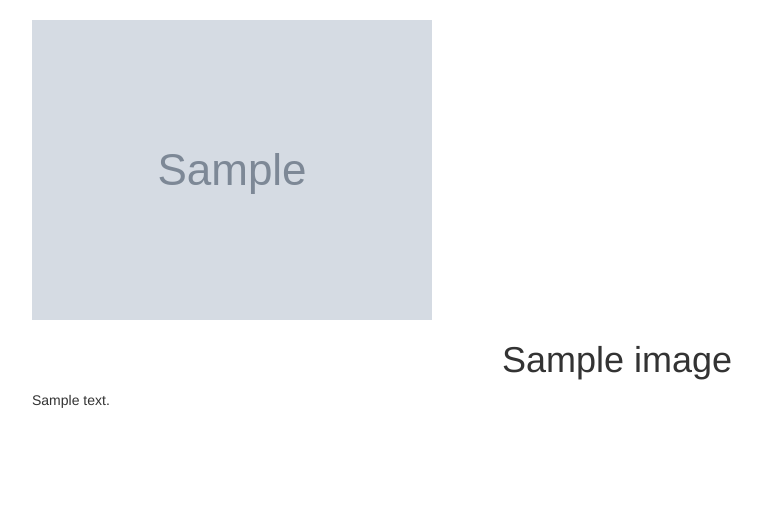
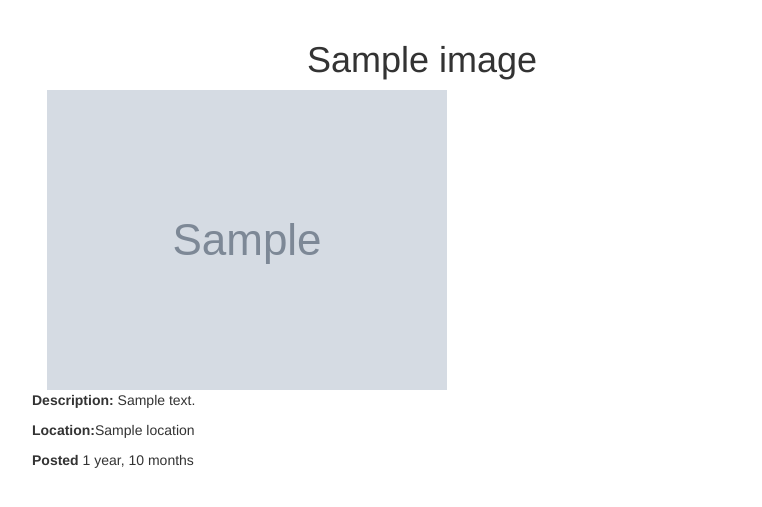
Before and after one commit to Kips-alih/my-gallery, a Django app: template gallery/templates/all-photos/photo.html in a window 1280 px wide. Shown: the part 52-559 px from the top of the page, without its empty margins (23-785 px from the left). Run offline with Django 3.2, Linux system fonts and the light colour scheme; the template is opened without the code that fills it: most values are stand-ins (such as "Sample title", 1, 10 or a date in 2020); grey boxes marked "Sample" are stand-in pictures; parts of the project's set-up code (start-up, migrations or seed data) failed here and were passed over; some libraries are stand-ins or nearby versions.

Commit message:
Modify the templates

```diff
--- a/gallery/templates/all-photos/index.html
+++ b/gallery/templates/all-photos/index.html
@@ -7,9 +7,9 @@
       <!-- loop through all the images -->
     {% for pic in photo %}
     <div class="col-md-4">
-      <h2>{{pic.title}}</h2>
+      <!-- <h2>{{pic.title}}</h2> -->
       <a href="{% url 'photo' pic.id %} "><img src="{{pic.image.url}}" class="img-responsive" alt="Image"></a>
-
+      <p>Image Category: <strong>{{pic.category}}</strong></p>
     </div>
     {% endfor %}
   </div>
--- a/gallery/templates/all-photos/photo.html
+++ b/gallery/templates/all-photos/photo.html
@@ -5,20 +5,19 @@
  <div class="container">
 
    <div class="row">
-     <img src="{{image.image.url}}"  class="img-responsive" alt="image">
+     <div class="col-md-8">
+      <h1 class="text-center">{{image.title}}</h1>
+      <img src="{{image.image.url}}"  class="img-responsive" alt="image">
+     </div>
+   </div>
+   <div class="row">
+     <p><strong>Description: </strong>{{image.description}}</p>
    </div>
 
    <div class="row">
-     <h1 class="text-center">{{image.title}}</h1>
+    <p><strong>Location:</strong>{{image.location}}</p>
+    <p><strong>Posted</strong> {{image.pub_date|timesince}}</p>
    </div>
-
-   <div class="row">
-     <p>{{image.description}}</p>
-   </div>
-
-   <!-- <div class="row">
-     <p>Posted {{article.pub_date|timesince}} by {{article.editor.first_name}}</p>
-   </div> -->
 
  </div>
 
--- a/gallery/templates/all-photos/search.html
+++ b/gallery/templates/all-photos/search.html
@@ -15,8 +15,9 @@
   {% if images %}
     {% for image in images %}
       <div class="col-sm-6 col-md-3">
-          <h1>{{image.title}}</h1>
+          <h1>{{image.category}}</h1>
           <img src="{{image.image.url}}" class="img-responsive" alt="Image">
+          <p><strong>Image title: </strong>{{image.title}}</p>
       </div>
     {% endfor %}
   {% endif %}
```
